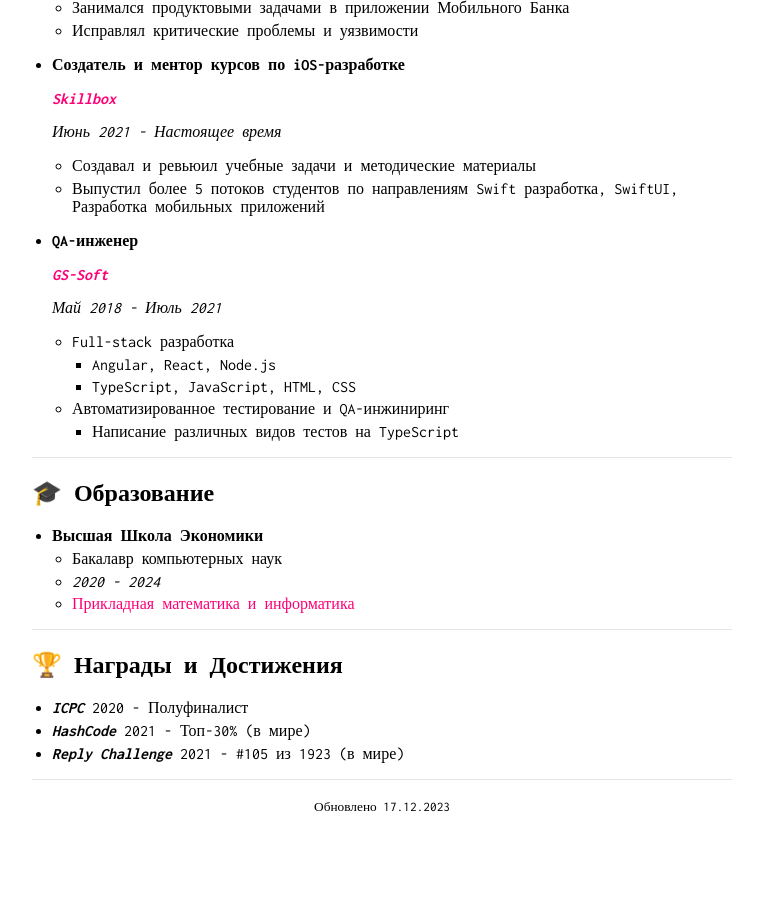
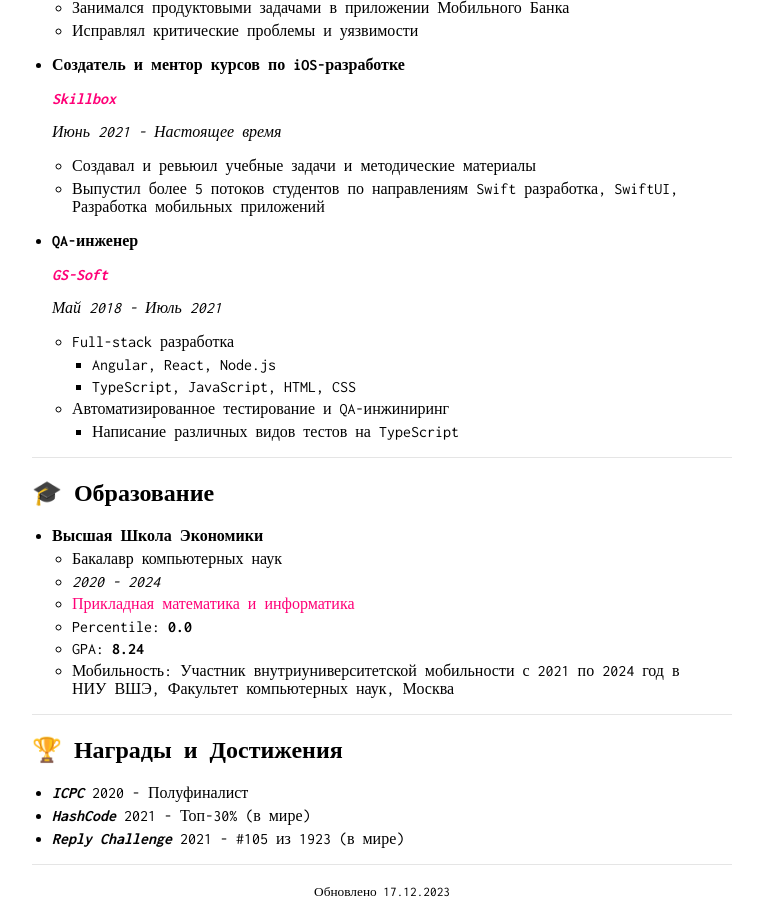
Before and after one commit to heartsker/resume, a Jekyll site: the page built from index.md, in a window 1280 px wide and 900 px high, scrolled down 1449 px. Shown: the whole window, without its empty margins (258-1021 px from the left). Built offline with Jekyll 4.4.1, drawn with Linux system fonts in a browser that asks for light colours; our own code applies the rules of GitHub Pages for plain Markdown files; before the commit the page ends 2264 px from its top, so only the background shows below that.

Commit message:
Updates education section

```diff
--- a/index.md
+++ b/index.md
@@ -103,6 +103,9 @@ iOS разработчик со стажем 5 лет
     - Бакалавр компьютерных наук
     - *2020 - 2024*
     - [Прикладная математика и информатика](https://www.hse.ru/en/ba/ami/)
+    - Percentile: **0.0**
+    - GPA: **8.24**
+    - Мобильность: Участник внутриуниверситетской мобильности с 2021 по 2024 год в НИУ ВШЭ, Факультет компьютерных наук, Москва
 
 ---
 
```
